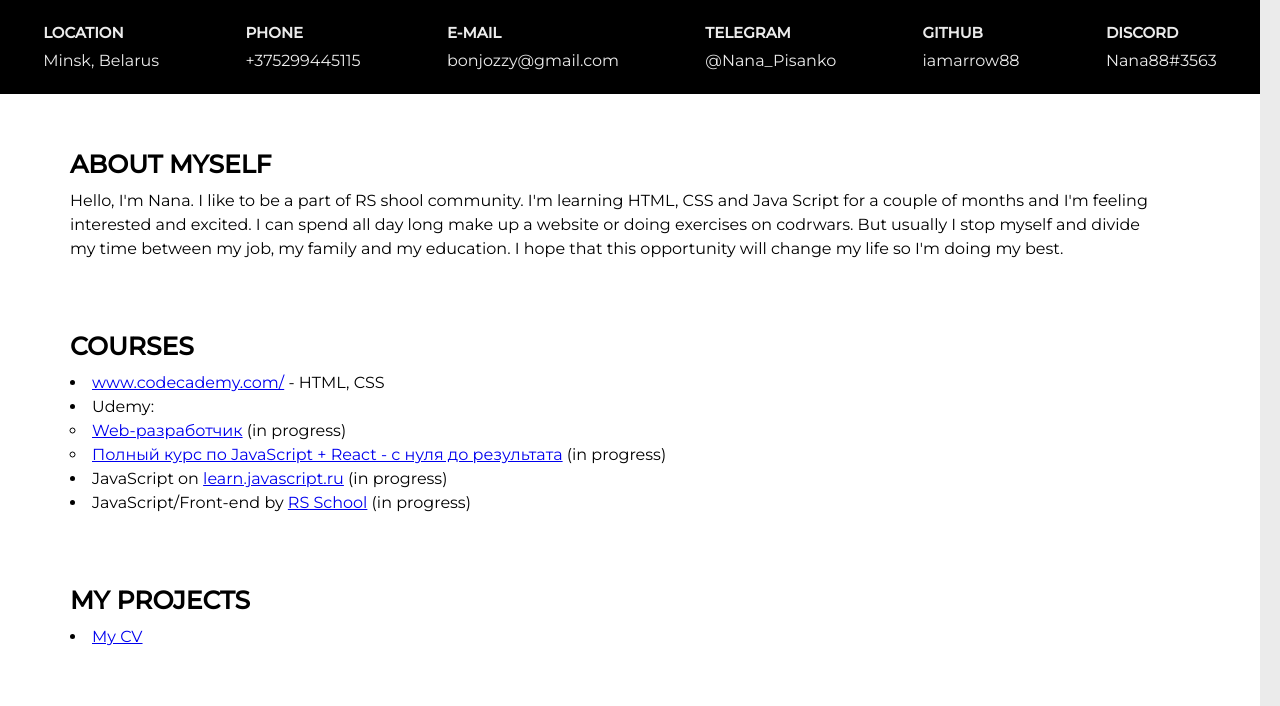
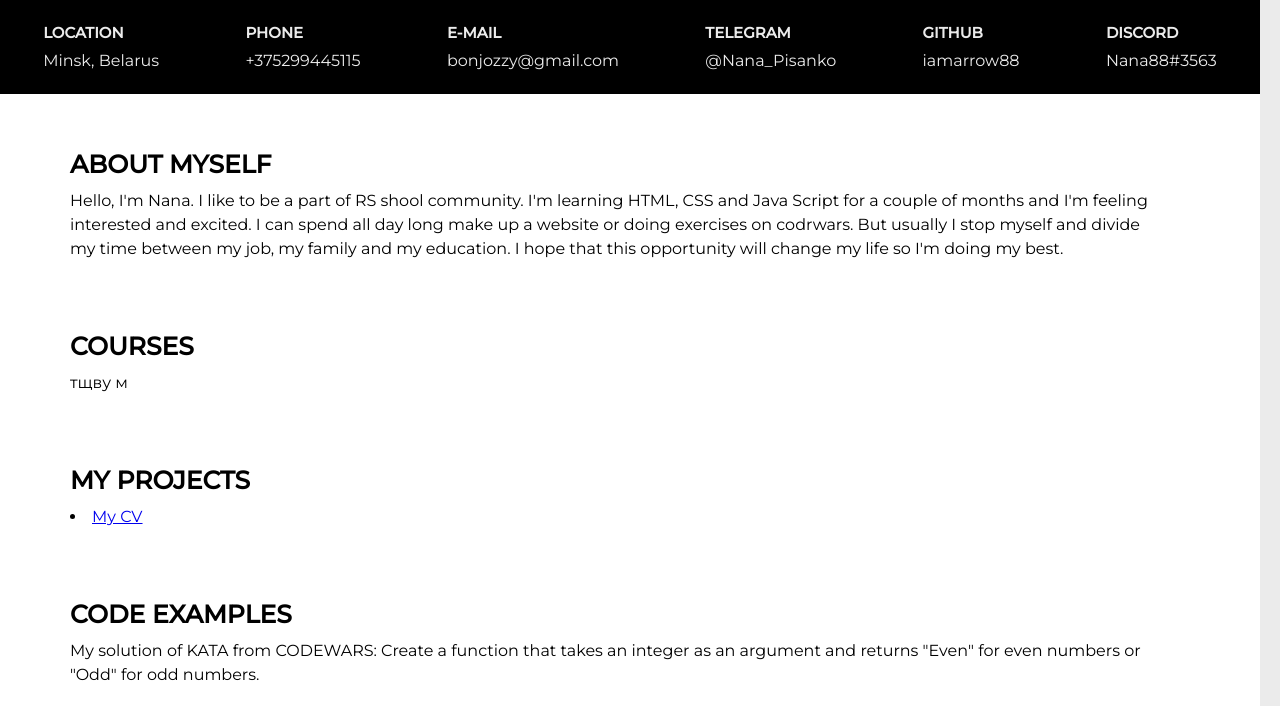
Before and after one commit to iamarrow88/rsschool-cv, a plain HTML site: page index.html in a window 1280 px wide. Shown: the part 575-1281 px from the top of the page. Drawn offline with Linux system fonts and the light colour scheme.

Commit message:
fix: finish fixes

```diff
--- a/index.html
+++ b/index.html
@@ -58,18 +58,7 @@
 
          <div class="courses pad" id="courses">
             <h2 class="section_title">Courses</h2>
-            <ul class="main_list">
-               <li><a href="www.codecademy.com/">www.codecademy.com/</a> - HTML, CSS</li>
-               <li>
-               Udemy:
-                  <ul>
-                     <li><a href="https://www.udemy.com/course/webdeveloper/">Web-разработчик</a> (in progress)</li>
-                     <li><a href="https://www.udemy.com/course/javascript_full/">Полный курс по JavaScript + React - с нуля до результата</a> (in progress)</li>
-                  </ul>
-               </li>
-               <li>JavaScript on <a href="https://learn.javascript.ru">learn.javascript.ru</a> (in progress)</li>
-               <li>JavaScript/Front-end by <a href="https://rs.school/">RS School</a> (in progress)</li>
-            </ul>
+тщву м
          </div>
 
          <div class="projects pad" id="projects">
```
